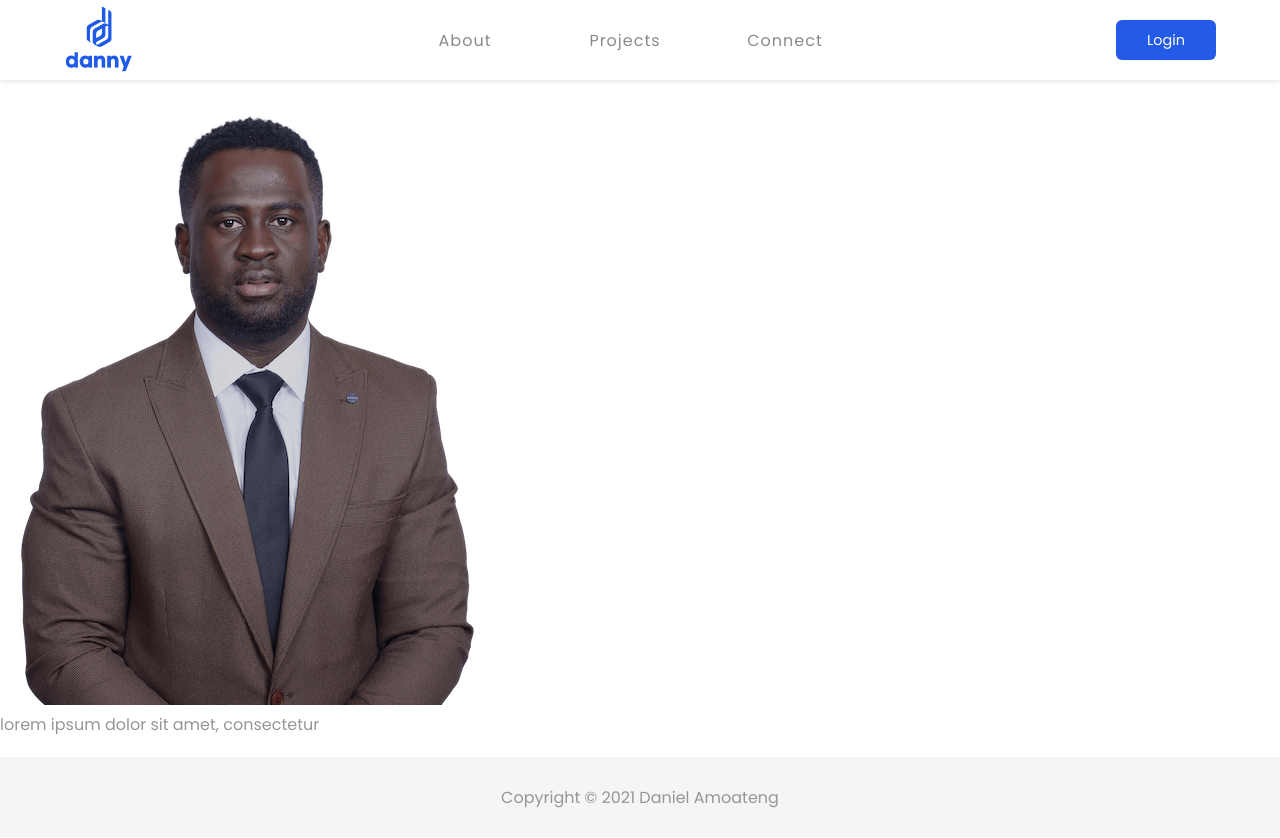
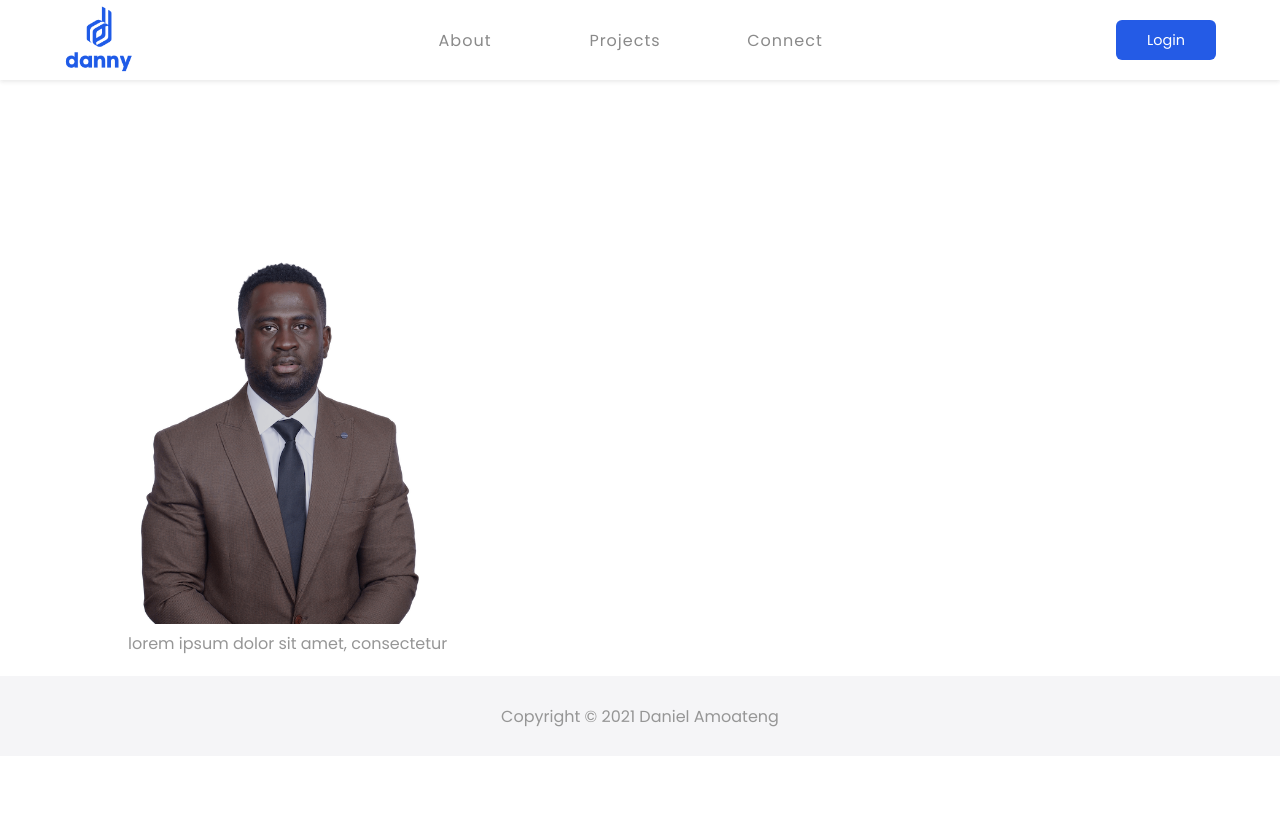
Before and after one commit to Danielamoateng1989/personalwebsite, a React (Create React App) app: page /aboutme in a window 1280 px wide. After the commit the page ends 800 px from the top, so only its background shows below. Built offline with nearby package versions, Linux system fonts and the light colour scheme.

Commit message:
style the about_container

```diff
--- a/src/index.css
+++ b/src/index.css
@@ -675,3 +675,15 @@ Styles
     height: 80vh;
 
   }
+
+  img {
+    width: 30%;
+    border-radius: 12px ;
+    height: 50%;
+  }
+
+  .about_container {
+    max-width: 80%;
+    margin: 0 auto;
+    margin-top: 20vh;
+  }
```
